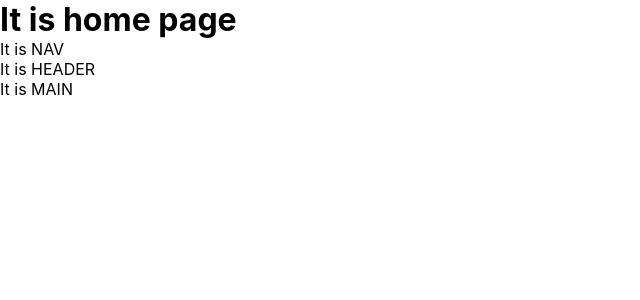
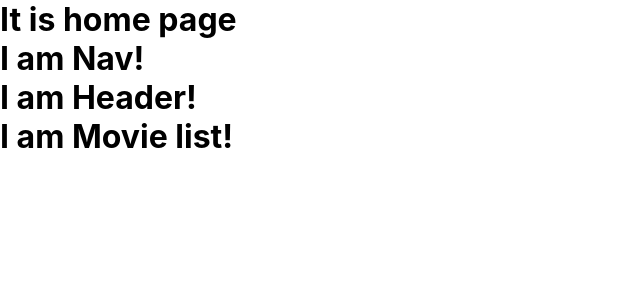
Before and after one commit to PUWPAW/netflix-clone, a React (Create React App) app: page / in a window 1280 px wide. Shown: the top 300 px of the page, without its empty margins (0-640 px from the left). Built offline with nearby package versions, Linux system fonts and the light colour scheme.

Commit message:
created tempalets Nav, Header, MovieList components

```diff
--- /dev/null
+++ b/src/components/Header/index.jsx
@@ -0,0 +1,11 @@
+import React from "react";
+
+const Header = () => {
+  return (
+    <div>
+      <h1>I am Header!</h1>
+    </div>
+  );
+};
+
+export default Header;
--- /dev/null
+++ b/src/components/MovieList/index.jsx
@@ -0,0 +1,11 @@
+import React from "react";
+
+const MovieList = () => {
+  return (
+    <div>
+      <h1>I am Movie list!</h1>
+    </div>
+  );
+};
+
+export default MovieList;
--- /dev/null
+++ b/src/components/Nav/index.jsx
@@ -0,0 +1,11 @@
+import React from "react";
+
+const Nav = () => {
+  return (
+    <div>
+      <h1>I am Nav!</h1>
+    </div>
+  );
+};
+
+export default Nav;
--- a/src/pages/HomePage/index.jsx
+++ b/src/pages/HomePage/index.jsx
@@ -1,13 +1,16 @@
 import React from "react";
+import Header from "../../components/Header";
+import MovieList from "../../components/MovieList";
+import Nav from "../../components/Nav";
 
 const HomePage = () => {
   return (
     <div>
       <h1>It is home page</h1>
 
-      <div>It is NAV</div>
-      <div>It is HEADER</div>
-      <div>It is MAIN</div>
+      <Nav />
+      <Header />
+      <MovieList />
     </div>
   );
 };
```
